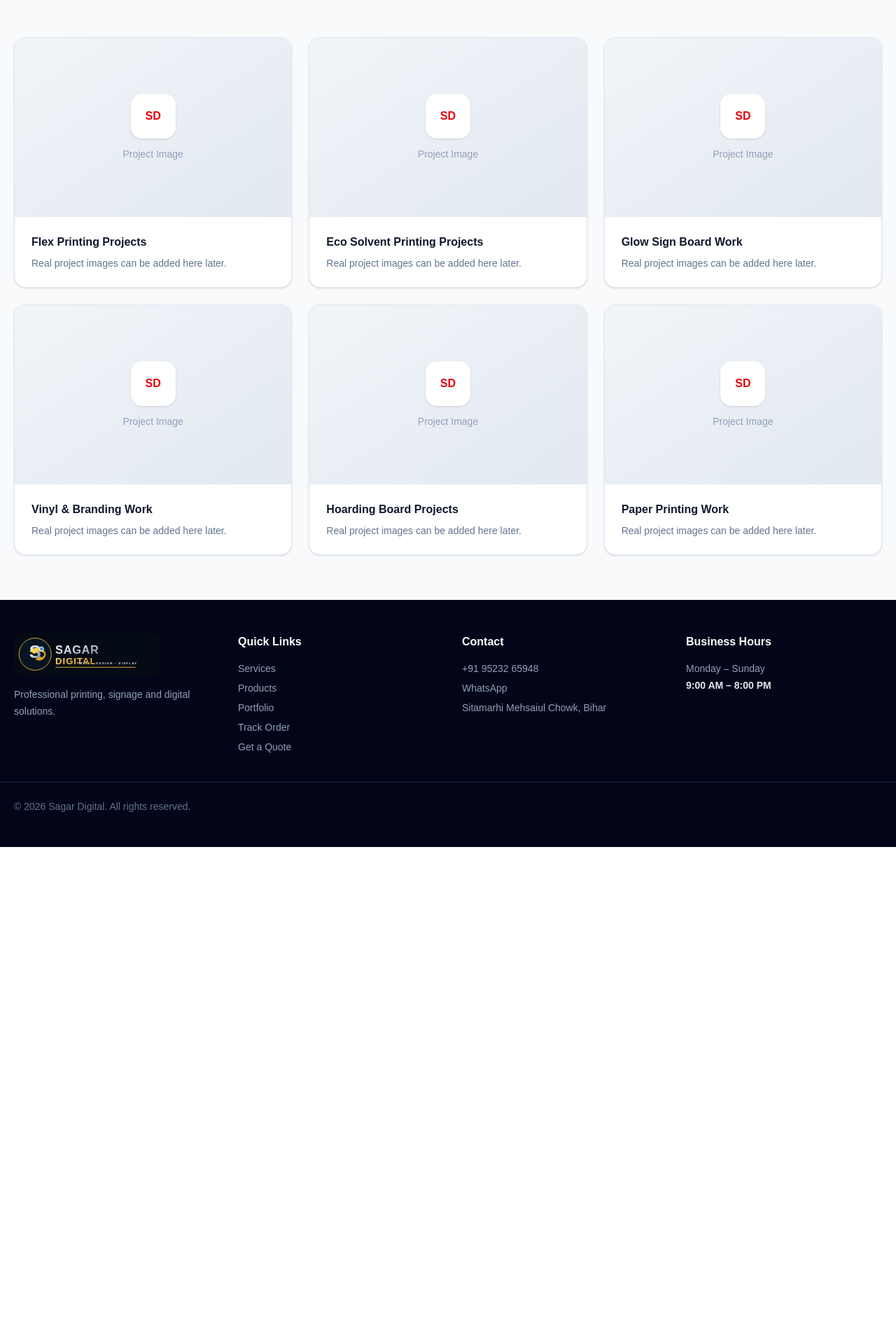
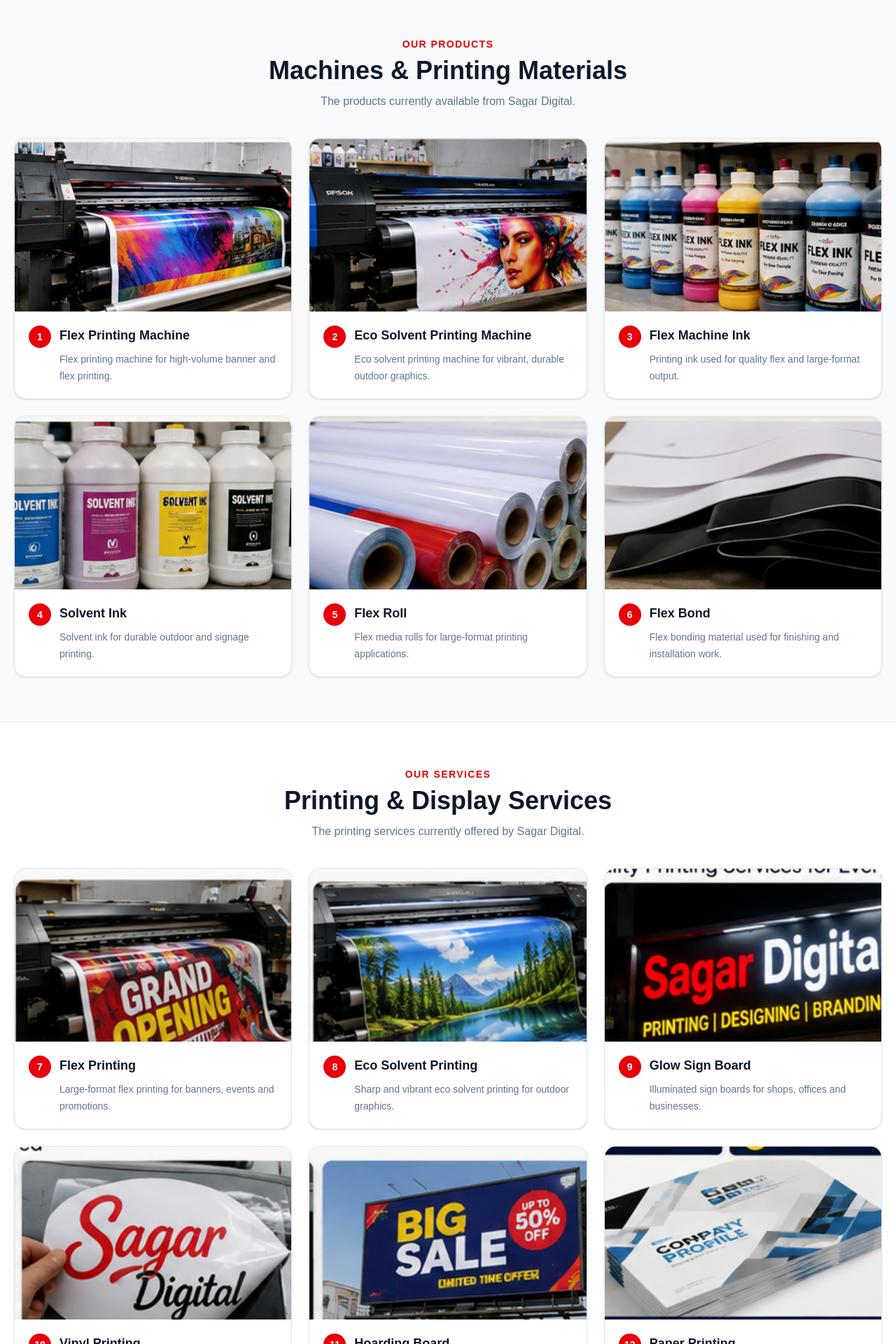
Before and after one commit to tausifhaidar/sagardigital, a Next.js app: page /portfolio in a window 1280 px wide. Shown: the part 380-2300 px from the top of the page at 70% size. Before the commit the page ends 1590 px from the top, so only its background shows below. Built offline with nearby package versions, Linux system fonts and the light colour scheme.

Commit message:
Add real product and service portfolio images

```diff
--- a/app/portfolio/page.tsx
+++ b/app/portfolio/page.tsx
@@ -1,11 +1,40 @@
-const items = [
-  "Flex Printing Projects",
-  "Eco Solvent Printing Projects",
-  "Glow Sign Board Work",
-  "Vinyl & Branding Work",
-  "Hoarding Board Projects",
-  "Paper Printing Work",
+const products = [
+  { title: "Flex Printing Machine", image: "/flex-printing-machine.png", description: "Flex printing machine for high-volume banner and flex printing." },
+  { title: "Eco Solvent Printing Machine", image: "/eco-solvent-printing-machine copy.png", description: "Eco solvent printing machine for vibrant, durable outdoor graphics." },
+  { title: "Flex Machine Ink", image: "/flex-machine-ink.png", description: "Printing ink used for quality flex and large-format output." },
+  { title: "Solvent Ink", image: "/solvent-ink.png", description: "Solvent ink for durable outdoor and signage printing." },
+  { title: "Flex Roll", image: "/flex-roll.png", description: "Flex media rolls for large-format printing applications." },
+  { title: "Flex Bond", image: "/flex-bond.png", description: "Flex bonding material used for finishing and installation work." },
 ];
+
+const services = [
+  { title: "Flex Printing", image: "/flex-printing.png", description: "Large-format flex printing for banners, events and promotions." },
+  { title: "Eco Solvent Printing", image: "/eco-solvent-printing.png", description: "Sharp and vibrant eco solvent printing for outdoor graphics." },
+  { title: "Glow Sign Board", image: "/glow-sign-board.png", description: "Illuminated sign boards for shops, offices and businesses." },
+  { title: "Vinyl Printing", image: "/vinyl-printing.png", description: "Vinyl printing for branding, stickers, signage and display work." },
+  { title: "Hoarding Board", image: "/hoarding-board.png", description: "Large hoarding graphics for advertising and outdoor promotion." },
+  { title: "Paper Printing", image: "/paper-printing.png", description: "Professional paper printing for business and everyday requirements." },
+  { title: "Stationery Item", image: "/stationery-item.png", description: "Business stationery and printed office materials." },
+];
+
+function GalleryCard({ item, number }: { item: { title: string; image: string; description: string }; number: number }) {
+  return (
+    <article className="overflow-hidden rounded-2xl border border-slate-200 bg-white shadow-sm transition hover:-translate-y-1 hover:shadow-lg">
+      <div className="aspect-[16/10] overflow-hidden bg-slate-100">
+        <img src={item.image} alt={item.title} className="h-full w-full object-cover" loading="lazy" />
+      </div>
+      <div className="p-5">
+        <div className="flex items-start gap-3">
+          <span className="flex h-8 w-8 shrink-0 items-center justify-center rounded-full bg-red-600 text-sm font-black text-white">{number}</span>
+          <div>
+            <h3 className="text-lg font-black text-slate-900">{item.title}</h3>
+            <p className="mt-2 text-sm leading-6 text-slate-500">{item.description}</p>
+          </div>
+        </div>
+      </div>
+    </article>
+  );
+}
 
 export default function PortfolioPage() {
   return (
@@ -14,19 +43,31 @@ export default function PortfolioPage() {
         <div className="mx-auto max-w-7xl">
           <p className="text-sm font-bold uppercase tracking-widest text-red-400">Our Work</p>
           <h1 className="mt-4 text-4xl font-black md:text-5xl">Portfolio</h1>
-          <p className="mt-5 max-w-2xl text-slate-300">A showcase area for Sagar Digital printing and signage work.</p>
+          <p className="mt-5 max-w-2xl text-slate-300">Our products, printing machines, materials and confirmed printing services.</p>
         </div>
       </section>
+
       <section className="mx-auto max-w-7xl px-5 py-16">
+        <div className="mb-10 text-center">
+          <p className="text-sm font-bold uppercase tracking-widest text-red-600">Our Products</p>
+          <h2 className="mt-2 text-3xl font-black text-slate-900 md:text-4xl">Machines & Printing Materials</h2>
+          <p className="mx-auto mt-3 max-w-2xl text-slate-500">The products currently available from Sagar Digital.</p>
+        </div>
         <div className="grid gap-6 sm:grid-cols-2 lg:grid-cols-3">
-          {items.map((item) => (
-            <div key={item} className="group overflow-hidden rounded-2xl border border-slate-200 bg-white shadow-sm">
-              <div className="flex h-64 items-center justify-center bg-gradient-to-br from-slate-100 to-slate-200 text-slate-400">
-                <div className="text-center"><div className="mx-auto flex h-16 w-16 items-center justify-center rounded-2xl bg-white font-black text-red-600 shadow">SD</div><p className="mt-3 text-sm">Project Image</p></div>
-              </div>
-              <div className="p-6"><h2 className="font-bold text-slate-900">{item}</h2><p className="mt-2 text-sm text-slate-500">Real project images can be added here later.</p></div>
-            </div>
-          ))}
+          {products.map((item, index) => <GalleryCard key={item.title} item={item} number={index + 1} />)}
+        </div>
+      </section>
+
+      <section className="border-y border-slate-200 bg-white px-5 py-16">
+        <div className="mx-auto max-w-7xl">
+          <div className="mb-10 text-center">
+            <p className="text-sm font-bold uppercase tracking-widest text-red-600">Our Services</p>
+            <h2 className="mt-2 text-3xl font-black text-slate-900 md:text-4xl">Printing & Display Services</h2>
+            <p className="mx-auto mt-3 max-w-2xl text-slate-500">The printing services currently offered by Sagar Digital.</p>
+          </div>
+          <div className="grid gap-6 sm:grid-cols-2 lg:grid-cols-3">
+            {services.map((item, index) => <GalleryCard key={item.title} item={item} number={index + 7} />)}
+          </div>
         </div>
       </section>
     </main>
```
